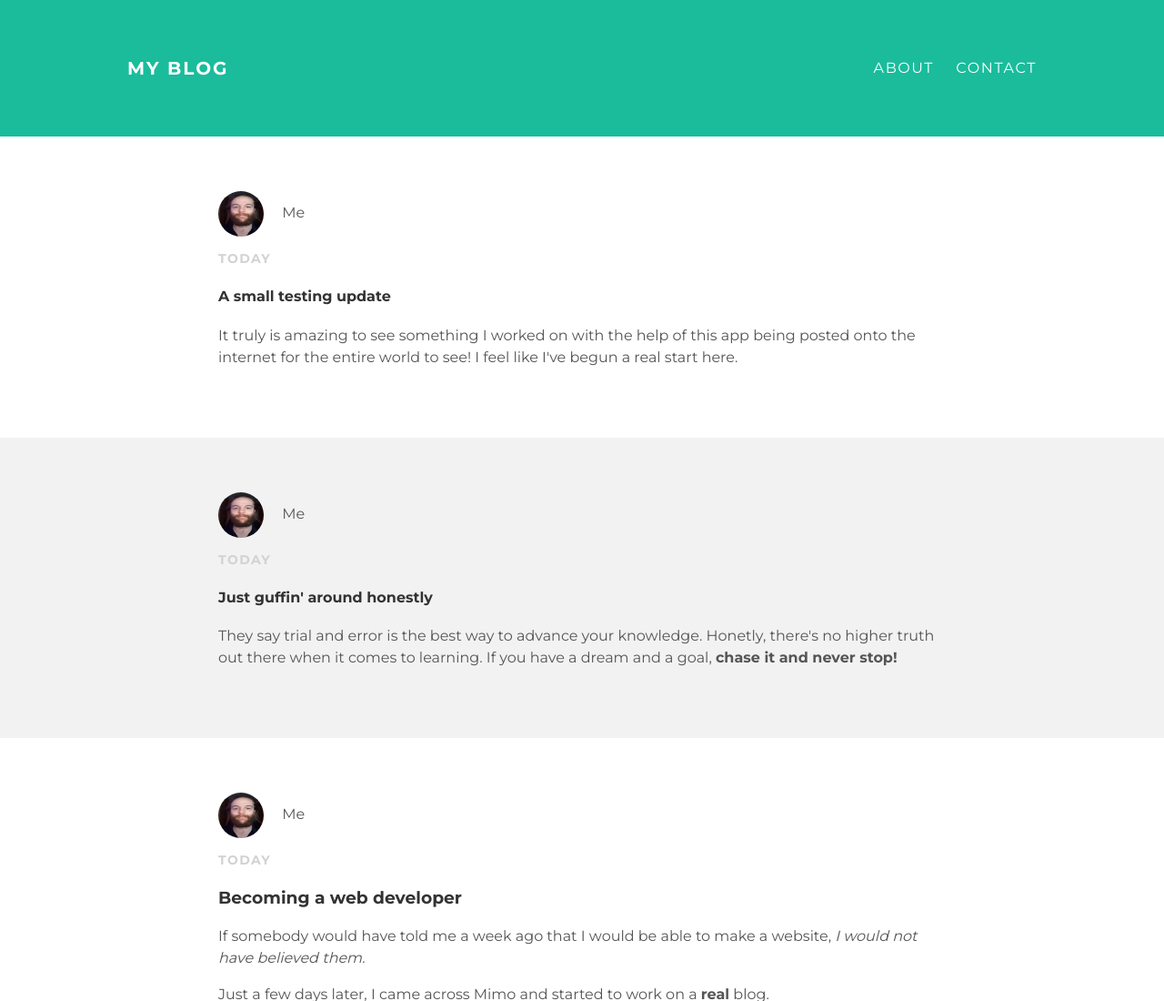
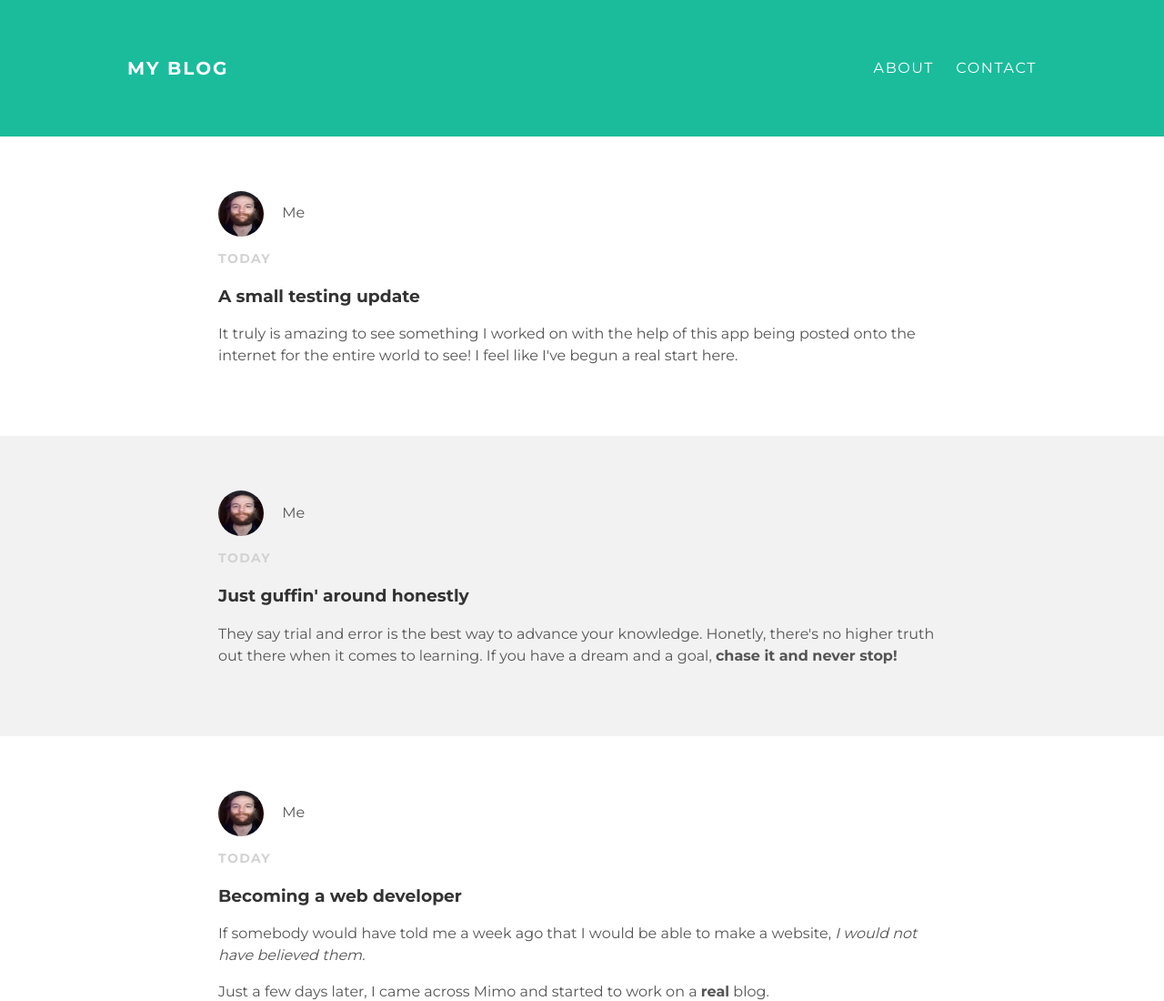
Before and after one commit to XanXeto1854/XanXeto1854.github.io, a plain HTML site: page index.html in a window 1280 px wide. Shown: the top 1100 px of the page at 91% size. Drawn offline with Linux system fonts and the light colour scheme.

Commit message:
Update index.html

```diff
--- a/index.html
+++ b/index.html
@@ -22,7 +22,7 @@
            <span>Me</span>
          </div><!-- post-author -->
           <p class="post-date">Today</p>
-          <h4 class="post-title">A small testing update</h4>
+          <h3 class="post-title">A small testing update</h3>
           <div class="post-content">
             <p>It truly is amazing to see something I worked on with the help of this app being posted onto the internet for the entire world to see! I feel like I've begun a real start here.</p>
           </div><!-- post-content -->
@@ -35,7 +35,7 @@
            <span>Me</span>
          </div><!-- post-author -->
           <p class="post-date">Today</p>
-          <h4 class="post-title">Just guffin' around honestly</h4>
+          <h3 class="post-title">Just guffin' around honestly</h3>
           <div class="post-content">
             <p>They say trial and error is the best way to advance your knowledge. Honetly, there's no higher truth out there when it comes to learning. If you have a dream and a goal, <strong>chase it and never stop!</strong></p>
           </div><!-- post-content -->
```
